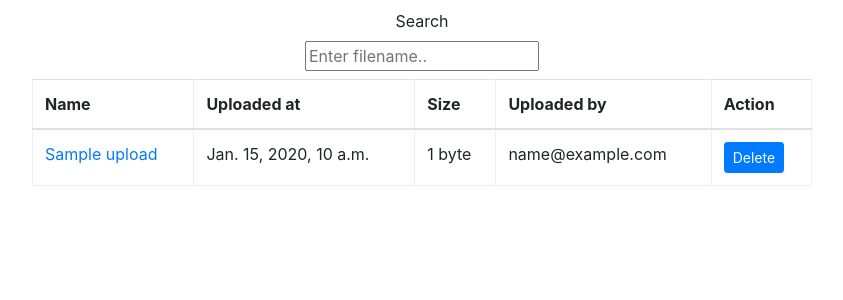
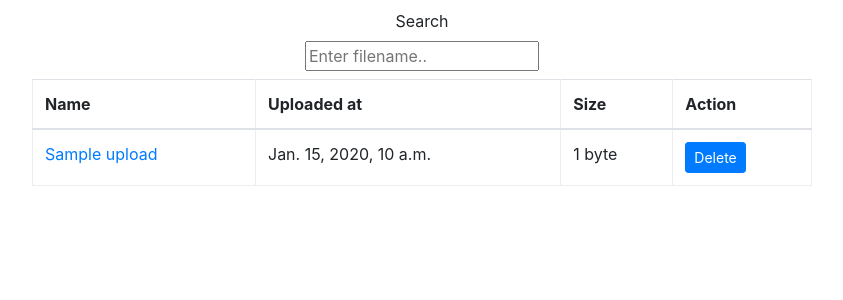
Before and after one commit to thoughtgeek/urlytic, a Django app: template apps/urlytic/templates/home/filelist.html in a window 1280 px wide. Shown: the part 56-356 px from the top of the page, without its empty margins (218-1061 px from the left). Run offline with Django 3.2, Linux system fonts and the light colour scheme; the template is opened without the code that fills it: most values are stand-ins (such as "Sample title", 1, 10 or a date in 2020); some libraries are stand-ins or nearby versions.

Commit message:
minor changes

```diff
--- a/apps/urlytic/templates/home/filelist.html
+++ b/apps/urlytic/templates/home/filelist.html
@@ -18,7 +18,6 @@ URLytic - FileList
         <th>Name</th>
         <th>Uploaded at</th>
         <th>Size</th>
-        <th>Uploaded by</th>
         <th>Action</th>
       </tr>
     </thead>
@@ -28,7 +27,6 @@ URLytic - FileList
           <td><a href="{% url 'filedetail_home' %}?filename={{ document.upload.name }}" target="_blank">{{ document.upload.name }}</a></td>
           <td>{{ document.uploaded_at }}</td>
           <td>{{ document.upload.size|filesizeformat }}</td>
-          <td>{{ document.uploader.email }}</td>
           <td>
            <button class="delFile btn btn-primary btn-sm" value="{{ document.upload }}">Delete</button></td>
         </tr>
--- a/settings/local.py
+++ b/settings/local.py
@@ -2,4 +2,4 @@ from .base import *
 
 
 #Define your specific setttings:
-DOMAIN_NAME = 'localhost:8000'
+DOMAIN_NAME = 'http://localhost:8000'
```
